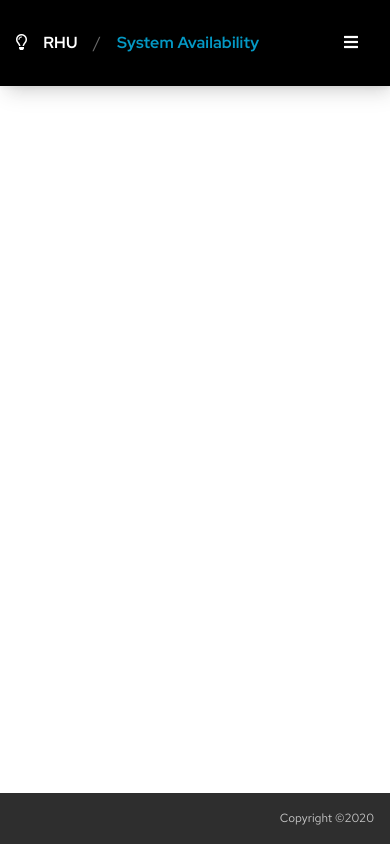
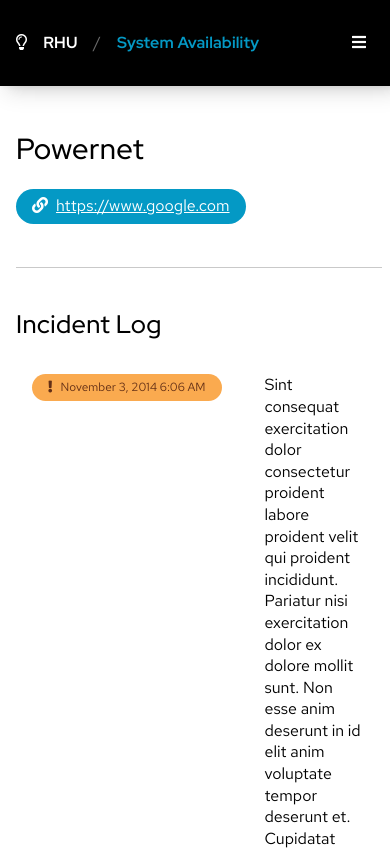
Before and after one commit to nudoru/rhu-system-status, a Vue app: page /system/5ec564f85f9ee7c906a266c4 in a window 390 px wide. Shown: the top 850 px of the page. Built offline with nearby package versions, Linux system fonts and the light colour scheme; what vue-dummy would draw is missing.

Commit message:
system details page, glyph on badge, restructure mobile

```diff
--- a/src/components/ui/AppNavigation.vue
+++ b/src/components/ui/AppNavigation.vue
@@ -2,14 +2,15 @@
 
 <template>
   <nav class="app-navigation-primary">
-    <!--    <div class="mobile-toggle">-->
     <label class="mobile-toggle" for="nav-mobile-toggle"
       ><i class="fa fa-bars"></i
     ></label>
     <input type="checkbox" id="nav-mobile-toggle" />
-    <!--    </div>-->
+    <div class="navigation-list">
       <ul class="">
-      <li class="note"><i class="fa fa-info-circle"></i>Nav is for dev only</li>
+        <li class="note">
+          <i class="fa fa-info-circle"></i>Nav is for dev only
+        </li>
         <li
           :class="{ active: routeRoot === splitRoute(route.path) }"
           v-for="(route, idx) in this.$router.options.routes"
@@ -20,6 +21,7 @@
           </router-link>
         </li>
       </ul>
+    </div>
   </nav>
 </template>
 
--- a/src/components/ui/Badge.vue
+++ b/src/components/ui/Badge.vue
@@ -1,26 +1,38 @@
 <template>
   <div :class="cls">
-        <slot/>
+    <i v-if="glyph.length > 0" :class="glyphCls"></i>
+    <slot />
   </div>
 </template>
 
 <script>
-  import {validateStatus} from '@/libs/uiComponentPropValidation.js';
+import { validateStatus } from "@/libs/uiComponentPropValidation.js";
 
 export default {
-    name      : 'Icon',
+  name: "Icon",
   components: {},
-    props     : {
+  props: {
     status: {
-        type     : String,
-        default  : 'info',
-        validator: validateStatus
-      }
+      type: String,
+      default: "info",
+      validator: validateStatus,
     },
-    computed  : {
+    glyph: {
+      type: String,
+      default: "",
+    },
+    large: {
+      type: Boolean,
+      default: false,
+    },
+  },
+  computed: {
     cls() {
-        return ['badge', this.status].join(' ');
-      }
-    }
+      return ["badge", this.status, this.large ? "large" : ""].join(" ");
+    },
+    glyphCls() {
+      return [this.glyph, "left"].join(" ");
+    },
+  },
 };
 </script>
--- a/src/router/index.js
+++ b/src/router/index.js
@@ -1,39 +1,45 @@
-import Vue from 'vue';
-import VueRouter from 'vue-router';
-import Home from '../views/Home.vue';
-import Typography from '../views/Typography';
-import Components from '../views/Components';
-import Forms from '../views/Forms';
+import Vue from "vue";
+import VueRouter from "vue-router";
+import Home from "../views/Home.vue";
+import Typography from "../views/Typography";
+import Components from "../views/Components";
+import Forms from "../views/Forms";
+import System from "../views/System";
 
-Vue.use(VueRouter)
+Vue.use(VueRouter);
 
 const routes = [
   {
-    path     : '/',
-    name     : 'Home',
-    component: Home
+    path: "/",
+    name: "Home",
+    component: Home,
   },
   {
-    path     : '/typography',
-    name     : 'Typography',
-    component: Typography
+    path: "/system/:id",
+    name: "System",
+    component: System,
   },
   {
-    path     : '/components',
-    name     : 'Components',
-    component: Components
+    path: "/typography",
+    name: "Typography",
+    component: Typography,
   },
   {
-    path     : '/forms',
-    name     : 'Forms',
-    component: Forms
-  }
-]
+    path: "/components",
+    name: "Components",
+    component: Components,
+  },
+  {
+    path: "/forms",
+    name: "Forms",
+    component: Forms,
+  },
+];
 
 const router = new VueRouter({
-  mode: 'history',
+  mode: "history",
   base: process.env.BASE_URL,
-  routes
-})
+  routes,
+});
 
-export default router
+export default router;
--- a/src/scss/_typography.sass
+++ b/src/scss/_typography.sass
@@ -44,7 +44,7 @@ h6, .h6
   font-weight: $font-weight-bold
   letter-spacing: 0.01rem
 
-p, a, ul, ol, li, pre, td, th, dl, dd, dt, label, legend
+p, ul, ol, li, pre, td, th, dl, dd, dt, label, legend
   font-family: $font-family-base
   font-weight: $font-weight-light
   line-height: $scale3
--- a/src/scss/components/_component-app-navigation.scss
+++ b/src/scss/components/_component-app-navigation.scss
@@ -1,8 +1,5 @@
 .app-navigation-primary {
-  @extend .tabs;
   position: relative;
-  margin: 0;
-  border-bottom: none;
 
   // label
   .mobile-toggle {
@@ -30,53 +27,67 @@
       right: 0;
     }
 
-    #nav-mobile-toggle:checked + ul {
+    #nav-mobile-toggle:checked + .navigation-list {
       display: block;
     }
 
+    .navigation-list {
+      display: none;
       ul {
-      display: none;
         width: 250px;
         background-color: $grey8;
         position: absolute;
         right: 0px;
-      top: 50px;
         border-radius: $radius-base;
         box-shadow: 0 1px 6px rgba(0, 0, 0, 0.1), 0 8px 8px rgba(0, 0, 0, 0.05),
           4px 23px 40px -15px rgba(0, 0, 0, 0.15),
           8px 30px 64px rgba(0, 0, 0, 0.1);
+
         li {
           display: block;
           text-align: left;
+
           a {
             width: 100%;
           }
+
           &.active {
             a {
               border-bottom: none;
               border-left: 5px solid $primary-color;
             }
           }
+
           &:not(:last-child):after {
             display: none;
           }
         }
       }
     }
+  }
+
+  .navigation-list {
+    @extend .tabs;
+    position: relative;
+    margin: 0;
+    border-bottom: none;
 
     ul {
       @include transition-all();
       text-align: right;
+
       li {
         a {
           padding: $base-value $base-value;
           color: $neutral-color;
           border-bottom: 1px solid transparent;
         }
+
         a:hover {
           background-color: rgba(255, 255, 255, 0.25);
           text-decoration: none;
         }
+
         &.active {
           a {
             color: $primary-color-light;
@@ -84,6 +95,7 @@
             background-color: transparent;
           }
         }
+
         &:not(:last-child):after {
           @extend %element-tab;
           padding-left: $base-value-quarter;
@@ -91,12 +103,15 @@
           color: $neutral-color-dark;
           content: "|";
         }
+
         &.note {
           color: $neutral-color;
           padding: $base-value $base-value;
+
           i[class^="fa"] {
             margin-right: $base-value-half;
           }
+
           &::after {
             content: "";
           }
@@ -104,3 +119,4 @@
       }
     }
   }
+}
--- a/src/scss/components/_component-badge.scss
+++ b/src/scss/components/_component-badge.scss
@@ -4,7 +4,10 @@
   }
   background: $faceColor;
   color: $textColor;
-  i[class^='fa'] {
+  a {
+    color: $textColor;
+  }
+  i[class^="fa"] {
     color: $textColor;
   }
 }
@@ -18,13 +21,16 @@
   color: $label-color-text;
   white-space: nowrap;
   margin: 0;
-  i[class^='fa'] {
+  a {
+    text-decoration: underline;
+  }
+  i[class^="fa"] {
     color: $label-color-icon;
   }
-  i[class^='fa'].left {
+  i[class^="fa"].left {
     margin-right: $base-value-half;
   }
-  i[class^='fa'].right {
+  i[class^="fa"].right {
     margin-left: $base-value-half;
   }
   em {
@@ -32,10 +38,15 @@
     font-weight: $font-weight-bold;
   }
 
+  &.large {
+    font-size: $font-size-normal;
+    padding: $base-value-half $base-value;
+  }
+
   @each $status, $color in $statusColor {
     &.#{$status} {
       @include label-variant($color, map-get($statusTextColor, $status));
-      i[class^='fa'] {
+      i[class^="fa"] {
         color: map-get($statusTextColor, $status);
       }
     }
@@ -77,7 +88,7 @@
     &:last-of-type {
       border-right: none;
     }
-    i[class^='fa'] {
+    i[class^="fa"] {
       display: block;
       padding-bottom: 0.5rem;
       margin: 0;
--- a/src/store/getters.js
+++ b/src/store/getters.js
@@ -1,21 +1,21 @@
 export default {
-  getStatusEnum: state => state.productStatus,
-  getSystems: state => state.systems.reduce((acc,c) => {
-    let sys = {
-      id:c.id,
-      name:c.name,
-      url:c.url,
-      dateAdded:c.dateAdded,
-      productOwnerName:c.productOwnerName,
-      productOwner:c.productOwner,
-      cypressEndpoint:c.cypressEndpoint,
-      totalIncidents: c.incidents.length,
-      lastIncident:c.incidents.pop()
-    }
-    acc.push(sys)
-    return acc;
-  }, []),
-  getSystemById: state => id => {
-    state.systems.filter(sys => sys.id === id);
-  }
-}
+  getStatusEnum: (state) => state.productStatus,
+  getSystems: (state) =>
+    state.systems.reduce((acc, c) => {
+      let sys = {
+        id: c.id,
+        name: c.name,
+        url: c.url,
+        dateAdded: c.dateAdded,
+        productOwnerName: c.productOwnerName,
+        productOwner: c.productOwner,
+        cypressEndpoint: c.cypressEndpoint,
+        totalIncidents: c.incidents.length,
+        lastIncident: c.incidents.pop(),
+      };
+      acc.push(sys);
+      return acc;
+    }, []),
+  getSystemById: (state) => (id) =>
+    state.systems.filter((sys) => sys.id === id)[0],
+};
--- /dev/null
+++ b/src/views/System.vue
@@ -0,0 +1,75 @@
+<style lang="scss" scoped>
+.system-name {
+  font-weight: $font-weight-bold;
+  font-size: 1.2rem;
+}
+</style>
+
+<template>
+  <div class="container">
+    <div v-if="$route.params.id === ':id' || !$route.params.id">
+      <h1>Select a system from the home page to view details</h1>
+    </div>
+    <div v-else>
+      <h1>{{ systemDetails.name }}</h1>
+      <Badge large status="info" glyph="fa fa-link"
+        ><a :href="systemDetails.url">{{ systemDetails.url }}</a></Badge
+      >
+      <hr />
+      <h2>Incident Log</h2>
+      <table class="table auto top">
+        <tbody>
+          <tr v-for="(incident, idx) in systemDetails.incidents" :key="idx">
+            <td>
+              <Badge
+                :status="statusCodeToString(incident.status)"
+                :glyph="statusCodeToGlyph(incident.status)"
+                >{{ incident.date }}</Badge
+              >
+            </td>
+            <td>{{ incident.message }}</td>
+          </tr>
+        </tbody>
+      </table>
+    </div>
+  </div>
+</template>
+
+<script>
+import { mapGetters } from "vuex";
+
+import Icon from "@/components/ui/Icon";
+import Badge from "@/components/ui/Badge";
+
+import { statusCodeToGlyph, statusCodeToString } from "../libs/utilities";
+
+export default {
+  name: "System",
+  components: { Icon, Badge },
+  props: {
+    p: {
+      type: Boolean,
+      default: false,
+    },
+  },
+  data() {
+    return {
+      systemDetails: null,
+    };
+  },
+  computed: {
+    ...mapGetters(["getStatusEnum", "getSystems", "getSystemById"]),
+  },
+  methods: {
+    statusCodeToString,
+    statusCodeToGlyph,
+    getSystemDetails() {
+      return this.getSystemById(this.$route.params.id);
+    },
+  },
+  beforeMount() {
+    // Cache before it's drawn
+    this.systemDetails = this.getSystemDetails();
+  },
+};
+</script>
```
Also changed, not shown: src/views/Home.vue (+29 -26 lines). Lines whose indentation alone changed are shown as unchanged.
